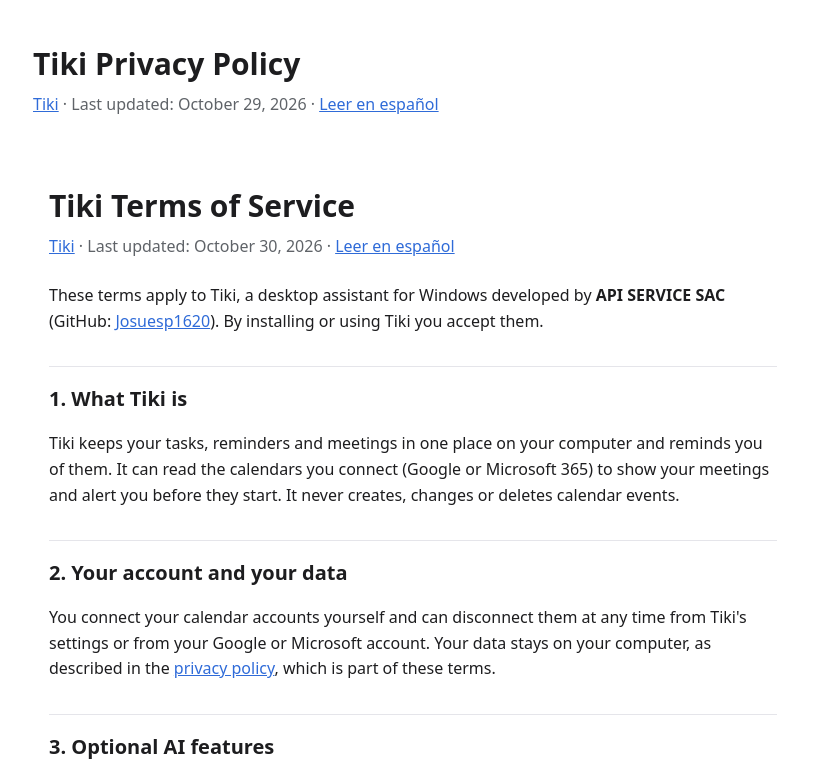
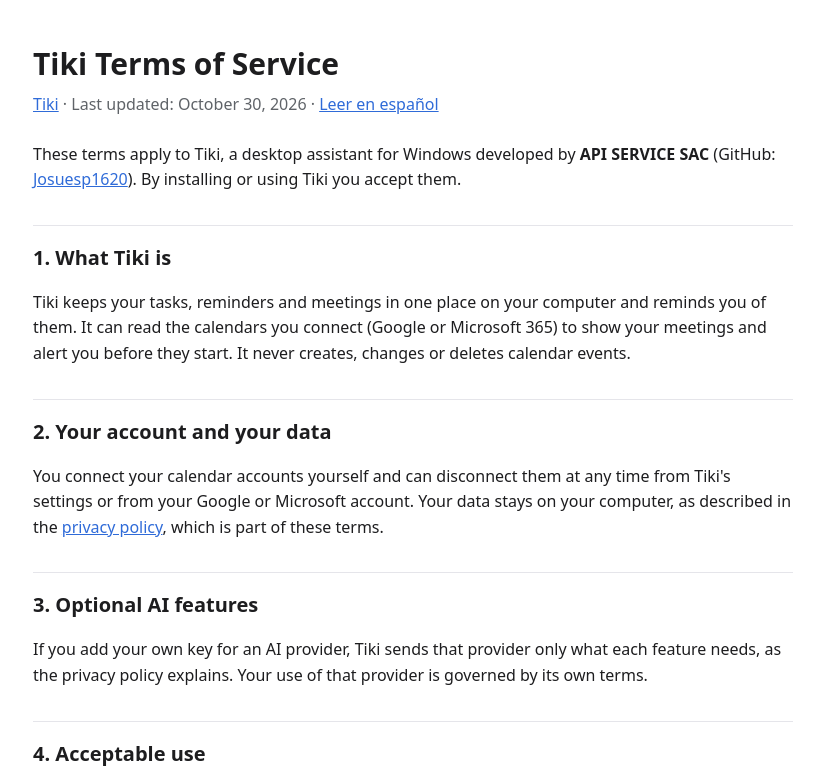
Before and after one commit to apiservicesac/tiki, a plain HTML site: page docs/terms.html in a window 1280 px wide. Shown: the top 776 px of the page, without its empty margins (227-1051 px from the left). Drawn offline with Linux system fonts and the light colour scheme.

Commit message:
Drop the privacy policy heading copied into the terms page

```diff
--- a/docs/terms.html
+++ b/docs/terms.html
@@ -20,11 +20,6 @@
 </style>
 </head>
 <body>
-<main>
-
-<h1>Tiki Privacy Policy</h1>
-<p class="meta"><a href="./">Tiki</a> · Last updated: October 29, 2026 · <a href="#es">Leer en español</a></p>
-
 <main>
 
 <h1>Tiki Terms of Service</h1>
```
